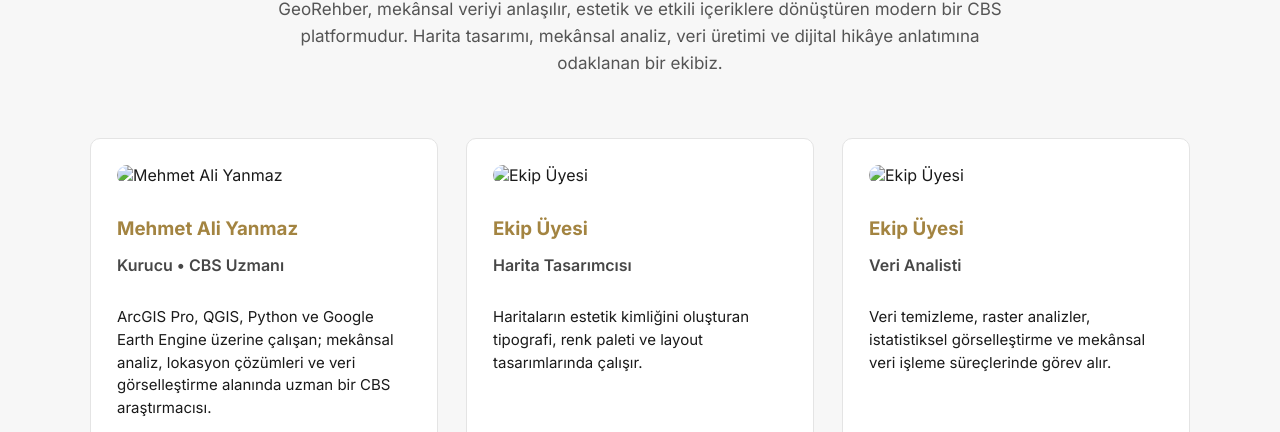
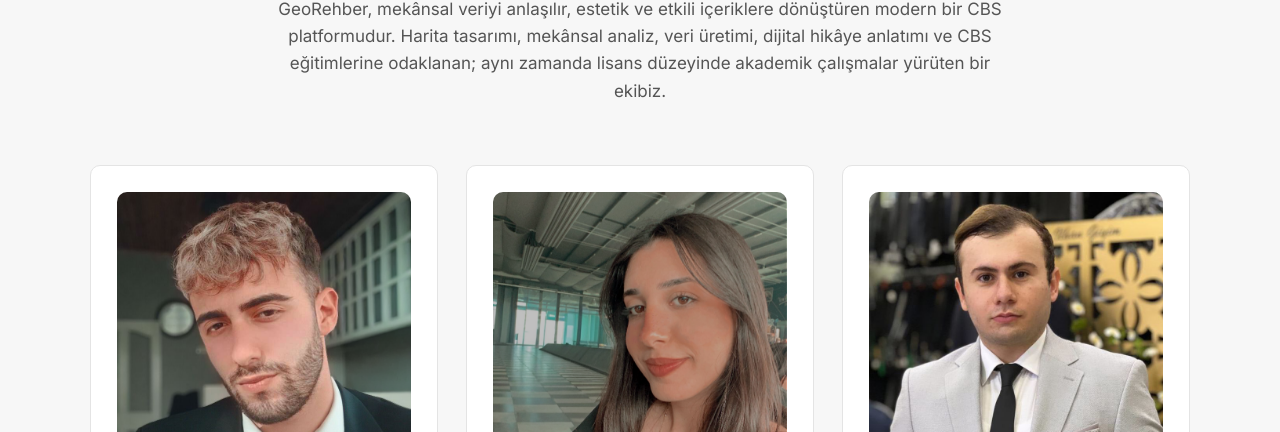
Before and after one commit to georehber/georehber.github.io, a plain HTML site: page hakkimizda.html in a window 1280 px wide. Shown: the part 201-633 px from the top of the page. Drawn offline with Linux system fonts and the light colour scheme.

Commit message:
güncelleme

```diff
--- a/hakkimizda.html
+++ b/hakkimizda.html
@@ -72,8 +72,7 @@
   <section class="hero">
     <h2>Hakkımızda</h2>
     <p class="lead">
-      GeoRehber, mekânsal veriyi anlaşılır, estetik ve etkili içeriklere dönüştüren modern bir CBS platformudur.
-      Harita tasarımı, mekânsal analiz, veri üretimi ve dijital hikâye anlatımına odaklanan bir ekibiz.
+      GeoRehber, mekânsal veriyi anlaşılır, estetik ve etkili içeriklere dönüştüren modern bir CBS platformudur. Harita tasarımı, mekânsal analiz, veri üretimi, dijital hikâye anlatımı ve CBS eğitimlerine odaklanan; aynı zamanda lisans düzeyinde akademik çalışmalar yürüten bir ekibiz.
     </p>
   </section>
 
@@ -83,22 +82,21 @@
 
     <!-- ÜYE 1 -->
     <div class="about-card">
-      <img src="images/team-mehmetali.jpg"
+      <img src="images/ali.png"
            alt="Mehmet Ali Yanmaz"
            style="width:100%; border-radius:10px; margin-bottom:14px;">
 
       <h3 style="color:#A38441;">Mehmet Ali Yanmaz</h3>
-      <p style="opacity:0.8; font-weight:600; margin-top:-4px;">Kurucu • CBS Uzmanı</p>
+      <p style="opacity:0.8; font-weight:600; margin-top:-4px;">Kurucu</p>
 
       <p style="font-size:15px; line-height:1.52;">
-        ArcGIS Pro, QGIS, Python ve Google Earth Engine üzerine çalışan;
-        mekânsal analiz, lokasyon çözümleri ve veri görselleştirme alanında uzman bir CBS araştırmacısı.
+        ArcGIS Pro, ArcGIS Online, QGIS, CBS'de Python otomasyonları üzerine çalışan;
+        mekânsal analiz, lokasyon çözümleri ve veri görselleştirme alanında bir CBS araştırmacısı.
       </p>
 
       <!-- Sosyal ikon butonları -->
       <div class="social-buttons">
         <a href="#"><i class="fab fa-linkedin-in"></i></a>
-        <a href="#"><i class="fab fa-github"></i></a>
         <a href="mailto:georehber01@gmail.com"><i class="fas fa-envelope"></i></a>
       </div>
     </div>
@@ -106,42 +104,61 @@
 
     <!-- ÜYE 2 -->
     <div class="about-card">
-      <img src="images/team-placeholder.jpg"
-           alt="Ekip Üyesi"
+      <img src="images/hazal.png"
+           alt="Hazal Tuna"
            style="width:100%; border-radius:10px; margin-bottom:14px;">
 
-      <h3 style="color:#A38441;">Ekip Üyesi</h3>
+      <h3 style="color:#A38441;">Hazal Tuna</h3>
       <p style="opacity:0.8; font-weight:600; margin-top:-4px;">Harita Tasarımcısı</p>
 
       <p style="font-size:15px; line-height:1.52;">
-        Haritaların estetik kimliğini oluşturan tipografi, renk paleti ve layout tasarımlarında çalışır.
+        Harita estetiği, tipografi ve renk paleti üzerine çalışan; GeoRehber’in görsel kimliğini oluşturan harita tasarımcısı.
       </p>
 
       <div class="social-buttons">
-        <a href="#"><i class="fab fa-linkedin-in"></i></a>
-        <a href="#"><i class="fab fa-github"></i></a>
-        <a href="#"><i class="fas fa-envelope"></i></a>
+
+
       </div>
     </div>
 
 
     <!-- ÜYE 3 -->
     <div class="about-card">
-      <img src="images/team-placeholder2.jpg"
-           alt="Ekip Üyesi"
+      <img src="images/ilker.png"
+           alt="İlker Yurdtaş"
            style="width:100%; border-radius:10px; margin-bottom:14px;">
 
-      <h3 style="color:#A38441;">Ekip Üyesi</h3>
-      <p style="opacity:0.8; font-weight:600; margin-top:-4px;">Veri Analisti</p>
+      <h3 style="color:#A38441;">İlker Yurdtaş</h3>
+      <p style="opacity:0.8; font-weight:600; margin-top:-4px;">Editör</p>
 
       <p style="font-size:15px; line-height:1.52;">
-        Veri temizleme, raster analizler, istatistiksel görselleştirme ve mekânsal veri işleme süreçlerinde görev alır.
+        İçerik kurgusu, metin düzenleme ve içerik akışı üzerine çalışan; Dijital içerik geliştirme editörü.
       </p>
 
       <div class="social-buttons">
-        <a href="#"><i class="fab fa-linkedin-in"></i></a>
-        <a href="#"><i class="fab fa-github"></i></a>
-        <a href="#"><i class="fas fa-envelope"></i></a>
+      <!--  <a href="#"><i class="fab fa-linkedin-in"></i></a>
+        <a href="#"><i class="fab fa-github"></i></a> -->
+        <a href="mailto:ilkeryurdtas@gmail.com"><i class="fas fa-envelope"></i></a>
+      </div>
+    </div>
+
+        <!-- ÜYE 3 -->
+    <div class="about-card">
+      <img src="images/hilal.png"
+           alt="Hilal Erol"
+           style="width:100%; border-radius:10px; margin-bottom:14px;">
+
+      <h3 style="color:#A38441;">Hilal Erol</h3>
+      <p style="opacity:0.8; font-weight:600; margin-top:-4px;">Uzaktan Algılama Analisti</p>
+
+      <p style="font-size:15px; line-height:1.52;">
+        Uydu görüntüleri, raster veriler ve çevresel değişim değerlendirmeleri üzerine çalışan; Uzaktan algılama temelli bir analist.
+      </p>
+
+      <div class="social-buttons">
+       <!-- <a href="#"><i class="fab fa-linkedin-in"></i></a>
+        <a href="#"><i class="fab fa-github"></i></a> -->
+        <a href="mailto:hilalerol33@icloud.com"><i class="fas fa-envelope"></i></a>
       </div>
     </div>
 
@@ -149,9 +166,9 @@
 
 
   <!-- NOT -->
-  <div class="note">
+  <!--<div class="note">
     <p>GeoRehber ekibi <strong>2025 Aralık</strong> güncellemesi ile genişletilecektir.</p>
-  </div>
+  </div> -->
 
 
   <!-- FOOTER -->
```
Also changed, not shown: images/ali.png (added), images/hazal.png (added), images/hilal.png (added), images/ilker.png (added).
